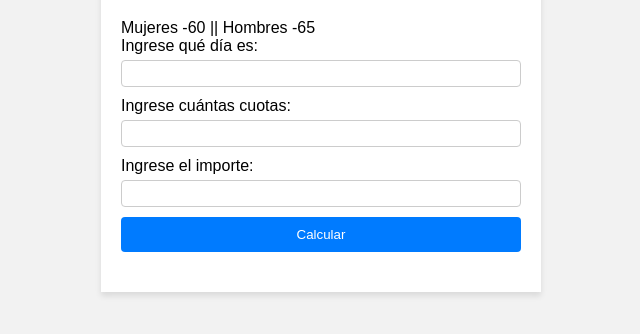
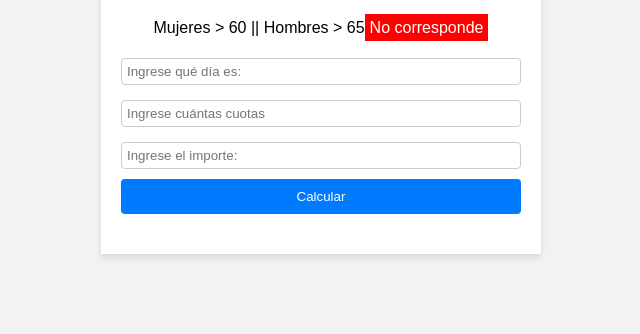
Before and after one commit to GuiduusRC98/calcularInteresOSUNR, a plain HTML site: page index.html in a window 1280 px wide. Shown: the part 118-452 px from the top of the page, without its empty margins (319-959 px from the left). Drawn offline with Linux system fonts and the light colour scheme.

Commit message:
mas bonito

```diff
--- a/index.html
+++ b/index.html
@@ -1,5 +1,6 @@
 <!DOCTYPE html>
 <html lang="en">
+
 <head>
   <meta charset="UTF-8" />
   <meta name="viewport" content="width=device-width, initial-scale=1.0" />
@@ -8,22 +9,22 @@
 </head>
 <div class="container">
   <h1>Calculadora de Intereses en Cuota</h1>
-    <span>Mujeres -60 || Hombres -65</span>
+  <p>Mujeres > 60 || Hombres > 65<span class="error">No corresponde </span></p>
   <form id="calculator-form">
-      <label for="dias">Ingrese qué día es:</label>
-      <input type="number" id="dias" required />
+    <label for="dias"></label>
+    <input type="number" id="dias" required placeholder="Ingrese qué día es:" />
 
-      <label for="cuotas">Ingrese cuántas cuotas:</label>
-      <input type="number" id="cuotas" required />
+    <label for="cuotas"></label>
+    <input type="number" id="cuotas" required placeholder="Ingrese cuántas cuotas" />
 
-      <label for="importe">Ingrese el importe:</label>
-      <input type="number" id="importe" required />
+    <label for="importe"></label>
+    <input type="number" id="importe" required placeholder="Ingrese el importe:" />
 
     <button type="button" id="calculate-button">Calcular</button>
     <div id="result"></div>
-    </form>
-  </div>
+
     <body>
       <script src="./main.js"></script>
     </body>
+
 </html>
--- a/style.css
+++ b/style.css
@@ -11,6 +11,17 @@ body {
   padding: 20px;
   background-color: #fff;
   box-shadow: 0 4px 6px rgba(0, 0, 0, 0.1);
+}
+
+p {
+  text-align: center;
+
+}
+
+.error {
+  padding: 5px;
+  color: #fff;
+  background-color: red;
 }
 
 h1 {
```
Lines whose indentation alone changed are shown as unchanged.
